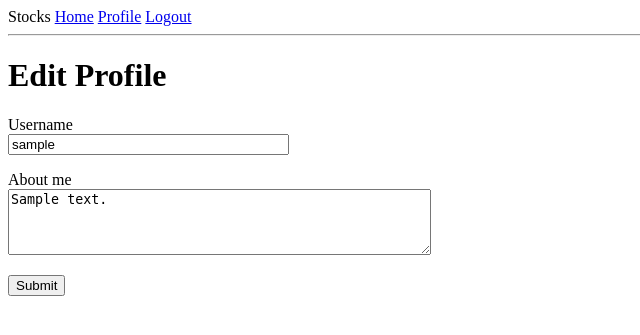
After one commit to fisand08/stock_monitor, a Flask app: page /edit_profile in a window 1280 px wide. The commit adds this page. Shown: the top 335 px of the page, without its empty margins (0-640 px from the left). Run offline with Flask 3, Linux system fonts and the light colour scheme; a user stored in the database is signed in; tables that the repository leaves empty hold one stand-in row (values such as "Sample post").

Commit message:
added profile-editor functionality, tested

```diff
--- a/app/forms.py
+++ b/app/forms.py
@@ -1,6 +1,6 @@
 from flask_wtf import FlaskForm
-from wtforms import StringField, PasswordField, BooleanField, SubmitField
-from wtforms.validators import ValidationError, DataRequired, Email, EqualTo
+from wtforms import StringField, PasswordField, BooleanField, SubmitField, TextAreaField
+from wtforms.validators import ValidationError, DataRequired, Email, EqualTo, Length
 import sqlalchemy as sa
 from app import db
 from app.models import User
@@ -42,3 +42,8 @@ class RegistrationForm(FlaskForm):
             User.email == email.data))
         if user is not None:
             raise ValidationError('Please use a different email address.')
+
+class EditProfileForm(FlaskForm):
+    username = StringField('Username', validators=[DataRequired()])
+    about_me = TextAreaField('About me', validators=[Length(min=0, max=140)])
+    submit = SubmitField('Submit')
--- a/app/routes.py
+++ b/app/routes.py
@@ -1,11 +1,21 @@
 from app import app, db
 from flask import render_template, flash, redirect, url_for
-from app.forms import LoginForm, RegistrationForm
+from app.forms import LoginForm, RegistrationForm, EditProfileForm
 from app.models import User
 import sqlalchemy as sa
 from flask_login import current_user, login_user, logout_user, login_required
 from flask import request
 from urllib.parse import urlsplit
+from datetime import datetime, timezone
+
+"""
+Logic executed before every request; executed before any view function
+"""
+@app.before_request
+def before_request():
+    if current_user.is_authenticated:
+        current_user.last_seen = datetime.now(timezone.utc) # adding to db - no .add() needed here
+        db.session.commit() # committing to db
 
 @app.route('/')  # decorator for following function
 @app.route('/index')  # 2nd decorator
@@ -69,3 +79,20 @@ def user(username):
     alt_names = ['profil_' + x for x in ['guati','schatzi','schatzus','schatzo']]
 
     return render_template('user.html', user=user, alt_names=alt_names)
+
+
+@app.route('/edit_profile', methods=['GET', 'POST'])
+@login_required
+def edit_profile():
+    form = EditProfileForm()
+    if form.validate_on_submit():
+        current_user.username = form.username.data
+        current_user.about_me = form.about_me.data
+        db.session.commit()
+        flash('Your changes have been saved.')
+        return redirect(url_for('edit_profile'))
+    elif request.method == 'GET':
+        form.username.data = current_user.username
+        form.about_me.data = current_user.about_me
+    return render_template('edit_profile.html', title='Edit Profile',
+                           form=form)
--- /dev/null
+++ b/app/templates/edit_profile.html
@@ -0,0 +1,23 @@
+{% extends "base.html" %}
+
+{% block content %}
+    <h1>Edit Profile</h1>
+    <form action="" method="post">
+        {{ form.hidden_tag() }}
+        <p>
+            {{ form.username.label }}<br>
+            {{ form.username(size=32) }}<br>
+            {% for error in form.username.errors %}
+            <span style="color: red;">[{{ error }}]</span>
+            {% endfor %}
+        </p>
+        <p>
+            {{ form.about_me.label }}<br>
+            {{ form.about_me(cols=50, rows=4) }}<br>
+            {% for error in form.about_me.errors %}
+            <span style="color: red;">[{{ error }}]</span>
+            {% endfor %}
+        </p>
+        <p>{{ form.submit() }}</p>
+    </form>
+{% endblock %}
```
Also changed, not shown: app/templates/user.html (+14 -2 lines), migrations/versions/02e44967b543_new_fields_in_user_model.py (added, +34 -0 lines), app.db.
